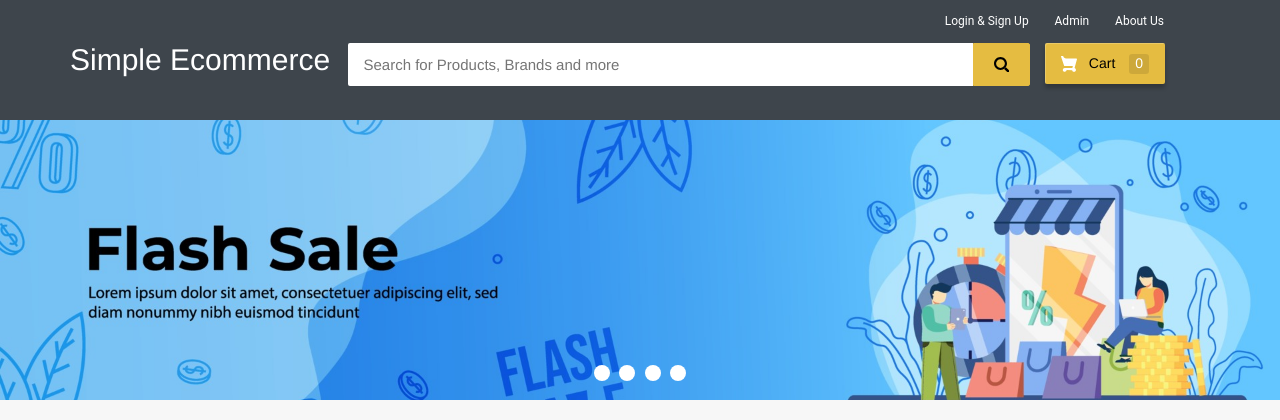
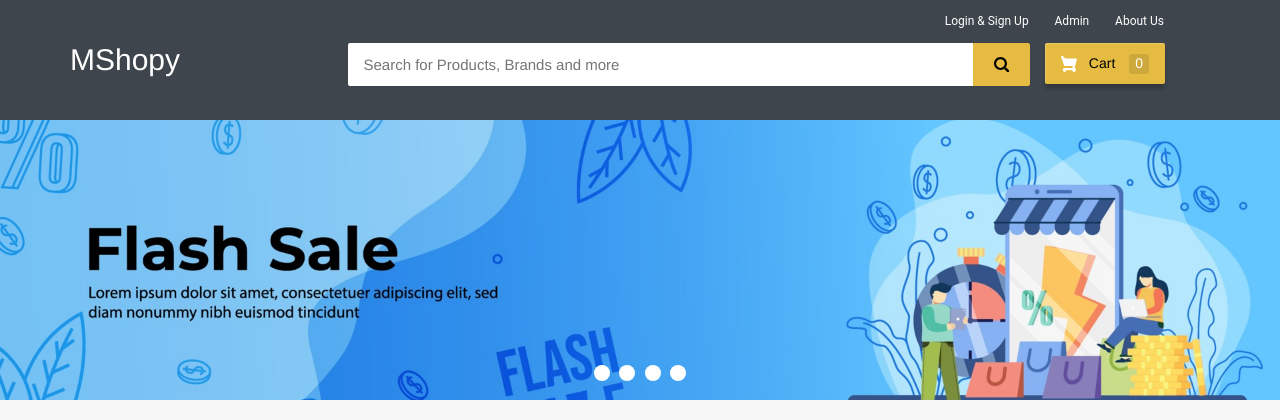
Before and after one commit to MirzadMN/DjangoProjects, a Django app: page / in a window 1280 px wide. Shown: the top 420 px of the page. Run offline with Django 3.2, Linux system fonts and the light colour scheme; data comes from the database, SQL or seed files in the repository; some libraries are stand-ins or nearby versions.

Commit message:
updated app name

```diff
--- a/ProjectEcommerce/templates/ecom/homebase.html
+++ b/ProjectEcommerce/templates/ecom/homebase.html
@@ -7,7 +7,7 @@
 <script src="https://cdnjs.cloudflare.com/ajax/libs/jquery/3.2.1/jquery.min.js"></script>
 <!-- Latest compiled JavaScript -->
 <script src="https://maxcdn.bootstrapcdn.com/bootstrap/3.3.0/js/bootstrap.min.js"></script>
-<title>Simple E-commerce</title>
+<title>MShopy</title>
 
 <style>
 body {
@@ -269,7 +269,7 @@ body {
         </div>
         <div class="row row2">
             <div class="col-sm-3">
-                <h2 style="margin:0px;"><a style="text-decoration:none; color:white;" href="/"><span class="largenav">Simple Ecommerce </span></a></h2>
+                <h2 style="margin:0px;"><a style="text-decoration:none; color:white;" href="/"><span class="largenav">MShopy </span></a></h2>
             </div>
 
 
```
